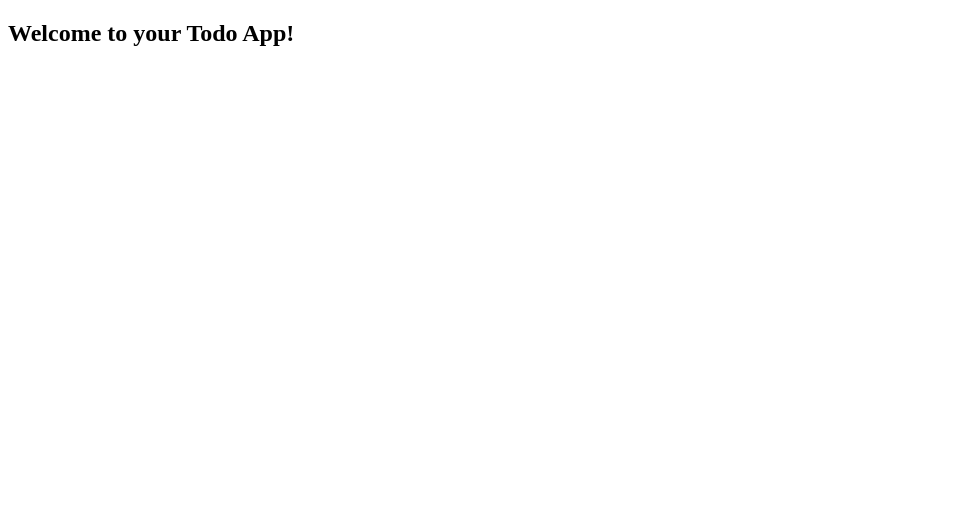
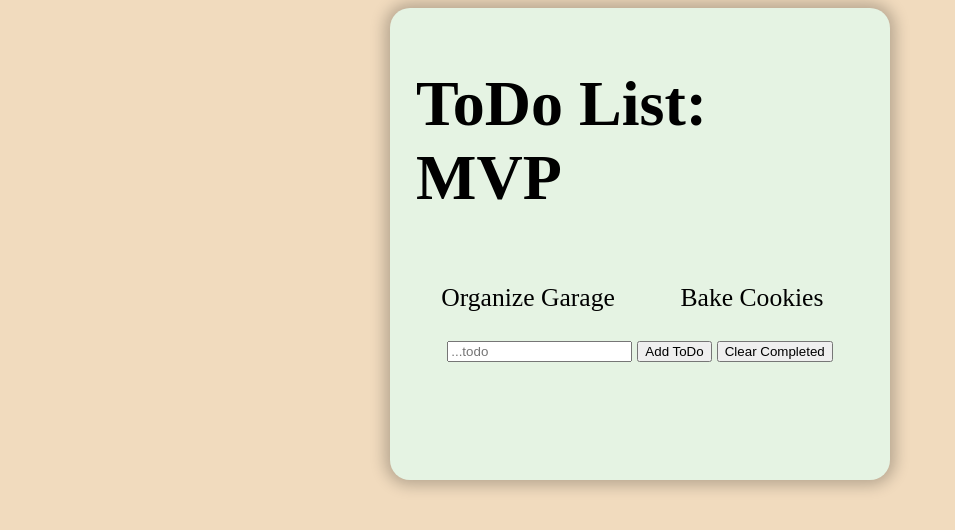
Before and after one commit to bloominstituteoftechnology/web-module-project-class-components, a React (Create React App) app: page / in a window 1280 px wide. Shown: the top 530 px of the page, without its empty margins (0-955 px from the left). Built offline with nearby package versions, Linux system fonts and the light colour scheme; the HTML template or start-up script is replaced by a standard one.

Commit message:
Completed and Styled

```diff
--- a/src/App.js
+++ b/src/App.js
@@ -1,13 +1,93 @@
-import React from 'react';
+import React, {Component, useState} from 'react';
 
-class App extends React.Component {
+import ToDoList from './components/TodoList'
+
+import ToDoForm from './components/TodoForm'
+
+import './app.css'
+
+
+const initialToDo = [
+  {
+    task: 'Organize Garage',
+    id: 1528817077286,
+    completed: false
+  },
+  {
+    task: 'Bake Cookies',
+    id: 1528817084358,
+    completed: false
+  }
+];
+
+class App extends Component {
+
+
   // you will need a place to store your state in this component.
   // design `App` to be the parent component of your application.
   // this component is going to take care of state, and any change handlers you need to work with your state
+
+  constructor() {
+    super();
+    this.state={
+      todo: initialToDo
+    }
+  }
+
+  toggleComplete =(id)=>{
+    this.setState({
+      ...this.state,
+      todo: this.state.todo.map((task)=>{
+        if(task.id === id){
+          return({
+            ...task,
+            completed: !task.completed
+          });
+        } else{
+          return(task)
+        }
+      })
+    })
+  }
+
+  addTask =(task)=>{
+    const newTask ={
+      task: task,
+      id: Date.now(),
+      completed: false
+    };
+    this.setState({
+      ...this.state,
+      todo: [...this.state.todo, newTask]
+    })
+  }
+
+  clearTask =()=>{
+    this.setState({
+      ...this.state,
+      todo: this.state.todo.filter((task)=>{
+        return(task.completed === false);
+      })
+    })
+  }
+
+
+
   render() {
     return (
-      <div>
-        <h2>Welcome to your Todo App!</h2>
+      <div className='container'>
+        <h1>ToDo List: MVP</h1>
+
+        <ToDoList
+          toggleComplete={this.toggleComplete}
+          task={this.state.todo}
+          key={this.state.todo.key}
+        />
+
+        <ToDoForm
+          addTask={this.addTask}
+          clearTask={this.clearTask}
+        />
       </div>
     );
   }
--- /dev/null
+++ b/src/app.css
@@ -0,0 +1,20 @@
+body{
+    background-color: rgb(241, 219, 190);
+}
+
+.container{
+    margin: auto;
+    padding: 2vh 2vw;
+    background-color: rgb(229, 243, 227);
+    width: 35vw;
+    height: 55vh;
+    border-radius: 20px;
+    box-shadow: 0 0 15px 5px rgba(0, 0, 0, 0.247);
+}
+
+.container h1{
+    display: flex;
+    align-items: center;
+    justify-content: center;
+    font-size: 4rem;
+}
--- a/src/components/Todo.css
+++ b/src/components/Todo.css
@@ -0,0 +1,42 @@
+.task-container{
+    display: flex;
+    flex-direction: row;
+    justify-content: space-between;
+    flex-wrap: wrap;
+    cursor: pointer;
+}
+
+.Task{
+    display: flex;
+    justify-content: center;
+    align-items: center;
+    font-size: 1.6rem;
+    flex-basis: 50%;
+    cursor: pointer;
+
+}
+
+.completed{
+    display: flex;
+    align-items: center;
+    justify-content: center;
+    text-decoration: line-through;
+    color: red;
+    font-style: italic;
+    font-size: 2rem;
+}
+
+form{
+
+    display: flex;
+    align-items: center;
+    justify-content: center;
+
+}
+
+form input{
+    display: flex;
+    align-items: center;
+    justify-content: center;
+    margin: .2vw;
+}
--- a/src/components/Todo.js
+++ b/src/components/Todo.js
@@ -0,0 +1,17 @@
+import React from 'react';
+
+import './Todo.css'
+
+export default function ToDo(props){
+
+    const toggleComplete =()=>{
+        props.toggleComplete(props.todo.id)
+    }
+    return(
+        <div onClick={toggleComplete} className={`Task ${props.todo.completed ? 'completed' : ''}`}>
+            <p>
+                {props.todo.task}
+            </p>
+        </div>
+    )
+}
--- a/src/components/TodoForm.js
+++ b/src/components/TodoForm.js
@@ -0,0 +1,65 @@
+import React, {Component} from 'react';
+
+import './Todo.css'
+
+
+
+
+class ToDoForm extends Component {
+    constructor(){
+        super();
+        this.state = {
+            input:''
+        }
+    }
+
+    onChange = e =>{
+        this.setState({
+            input: e.target.value
+        })
+    }
+
+
+    submit = e =>{
+        e.preventDefault();
+        this.props.addTask(this.state.input)
+    }
+
+    clear = () =>{
+        this.props.clearTask();
+    }
+
+
+    render() {
+      return (
+        <div>
+          <form>
+
+              <input
+                name='text-box'
+                type='text'
+                placeholder='...todo'
+                onChange={this.onChange}
+              />
+
+              <input
+                name='submit'
+                type='submit'
+                value='Add ToDo'
+                onClick={this.submit}
+              />
+
+              <input
+                name='clear'
+                type='button'
+                value='Clear Completed'
+                onClick={this.clear}
+              />
+
+          </form>
+        </div>
+      );
+    }
+  }
+
+  export default ToDoForm;
--- a/src/components/TodoList.js
+++ b/src/components/TodoList.js
@@ -1,2 +1,21 @@
-// your components will all go in this `component` directory.
-// feel free to change this component.js into TodoList.js
+import React, {Component, useState} from 'react';
+
+import ToDo from './Todo'
+
+
+export default function ToDoList(props){
+
+
+    return (
+        <div className='task-container'>
+            {props.task.map(task =>(
+                <ToDo
+                    toggleComplete={props.toggleComplete}
+                    key={task.id}
+                    todo={task}
+                />
+            ))}
+
+        </div>
+    );
+}
```
Also changed, not shown: 1 other file (tests, documents, lock files or other folders).
